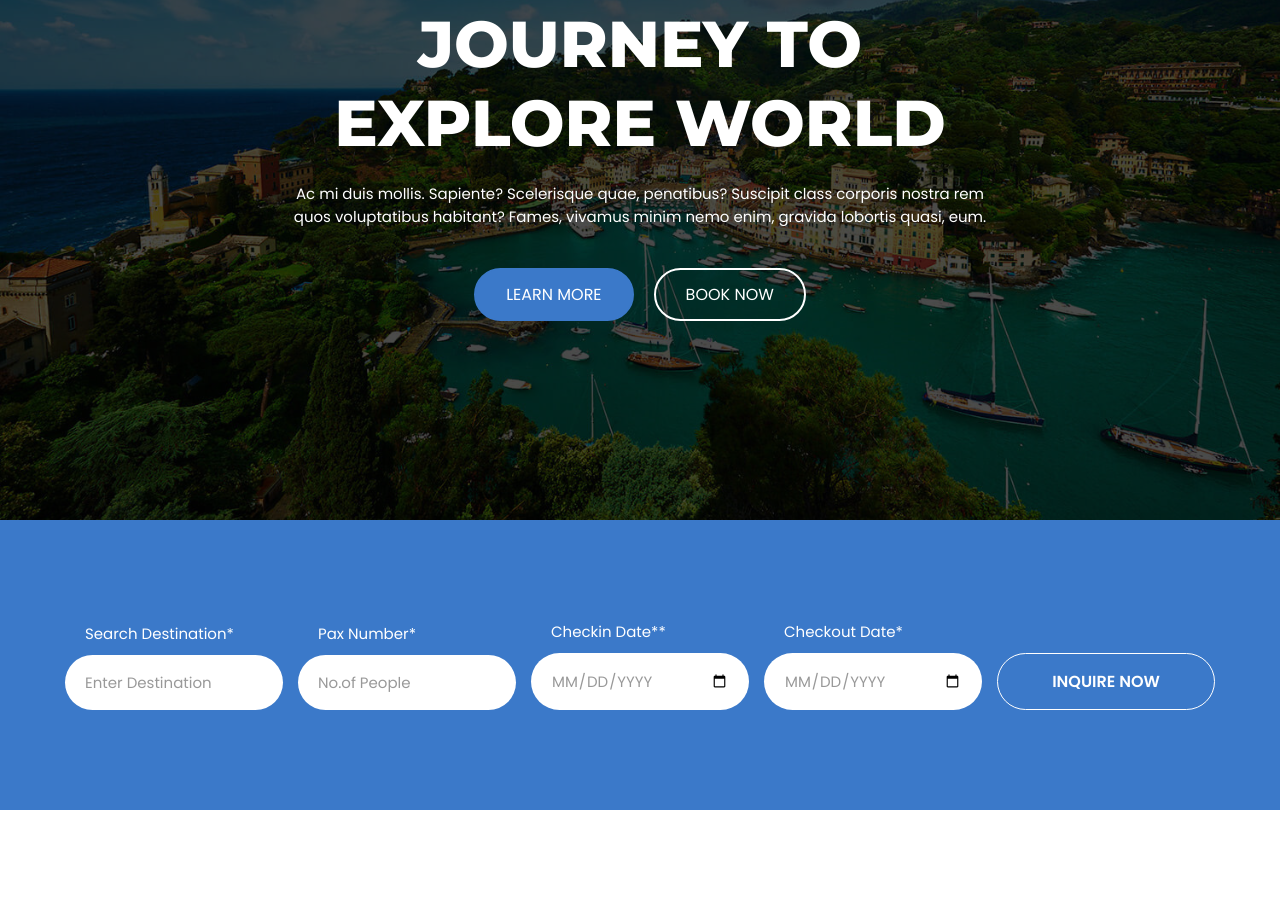
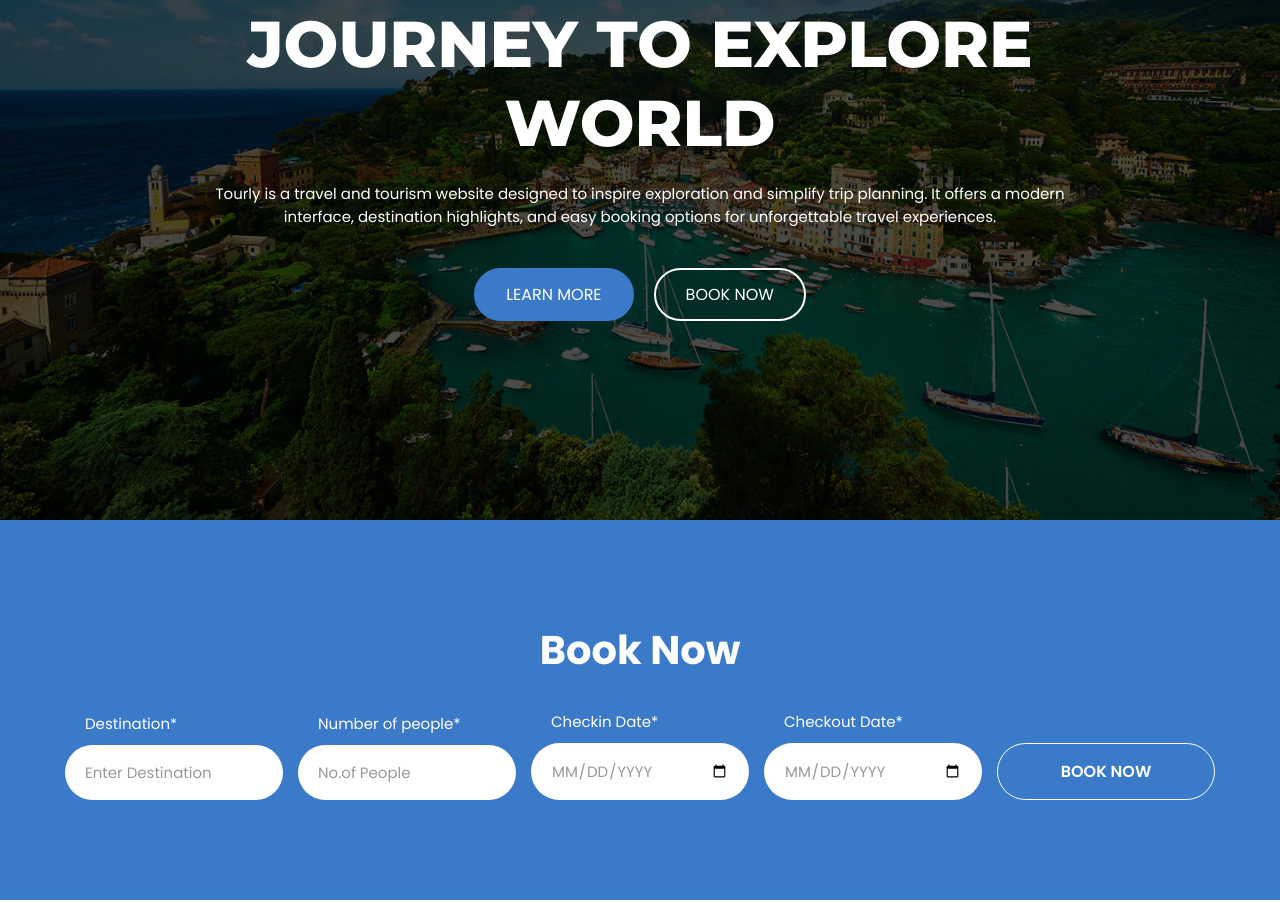
Before and after one commit to milan-petkovski/Tourly, a plain HTML site: page index.html in a window 1280 px wide. Shown: the part 280-1183 px from the top of the page. Drawn offline with nearby package versions, Linux system fonts and the light colour scheme.

Commit message:
Header, hero, book section add

```diff
--- a/index.html
+++ b/index.html
@@ -71,11 +71,9 @@
       <button class="nav-close-btn" aria-label="Close Menu" data-nav-close-btn>
         <ion-icon name="close-outline"></ion-icon>
       </button>
-
     </div>
 
     <ul class="navbar-list">
-
       <li>
         <a href="#home" class="navbar-link" data-nav-link>home</a>
       </li>
@@ -99,91 +97,57 @@
       <li>
         <a href="#contact" class="navbar-link" data-nav-link>contact us</a>
       </li>
-
     </ul>
-
     </nav>
 
-        <button class="btn btn-primary">Book Now</button>
-
+    <a href="#book"><button class="btn btn-primary">Book Now</button></a>
   </div>
   </div>
-
 </header>
-
-
-
-
 
 <main>
 <article>
 
-      <!--
-        - #HERO
-      -->
-
 <section class="hero" id="home">
   <div class="container">
-
     <h2 class="h1 hero-title">Journey to explore world</h2>
-
-          <p class="hero-text">
-            Ac mi duis mollis. Sapiente? Scelerisque quae, penatibus? Suscipit class corporis nostra rem quos
-            voluptatibus habitant?
-            Fames, vivamus minim nemo enim, gravida lobortis quasi, eum.
+    <p class="hero-text">Tourly is a travel and tourism website designed to inspire exploration and simplify trip planning. It offers a modern interface, destination highlights, and easy booking options for unforgettable travel experiences.
     </p>
 
     <div class="btn-group">
-            <button class="btn btn-primary">Learn more</button>
-
-            <button class="btn btn-secondary">Book now</button>
+      <a href="#package"><button class="btn btn-primary">Learn more</button></a>
+      <a href="#book"><button class="btn btn-secondary">Book now</button></a>
     </div>
-
   </div>
 </section>
 
-
-
-
-
-      <!--
-        - #TOUR SEARCH
-      -->
-
-      <section class="tour-search">
+<section class="tour-search" id="book">
   <div class="container">
-
+    <h1>Book Now</h1>
     <form action="" class="tour-search-form">
-
+      <!--Destination-->
       <div class="input-wrapper">
-              <label for="destination" class="input-label">Search Destination*</label>
-
-              <input type="text" name="destination" id="destination" required placeholder="Enter Destination"
-                class="input-field">
+        <label for="destination" class="input-label">Destination*</label>
+        <input type="text" name="destination" id="destination" required placeholder="Enter Destination" class="input-field">
       </div>
-
+      <!--  People   -->
       <div class="input-wrapper">
-              <label for="people" class="input-label">Pax Number*</label>
-
+        <label for="people" class="input-label">Number of people*</label>
         <input type="number" name="people" id="people" required placeholder="No.of People" class="input-field">
       </div>
-
+      <!-- Check in  -->
       <div class="input-wrapper">
-              <label for="checkin" class="input-label">Checkin Date**</label>
-
+        <label for="checkin" class="input-label">Checkin Date*</label>
         <input type="date" name="checkin" id="checkin" required class="input-field">
       </div>
-
+      <!-- Check out -->
       <div class="input-wrapper">
         <label for="checkout" class="input-label">Checkout Date*</label>
-
         <input type="date" name="checkout" id="checkout" required class="input-field">
       </div>
 
-            <button type="submit" class="btn btn-secondary">Inquire now</button>
-
+      <button type="submit" class="btn btn-secondary">Book now</button>
     </form>
-
   </div>
 </section>
 
--- a/style.css
+++ b/style.css
@@ -386,9 +386,14 @@ body { background: var(--white); }
   min-height: 600px;
   text-align: center;
   padding-top: 125px;
+  height: 100vh;
 }
-
-.hero-title { margin-bottom: 20px; }
+.hero .container{
+  min-width: 900px;
+}
+.hero-title {
+  margin-bottom: 20px;
+}
 
 .hero-text {
   color: var(--white);
@@ -422,6 +427,12 @@ body { background: var(--white); }
   font-size: var(--fs-4);
   margin-left: 20px;
   margin-bottom: 10px;
+}
+.tour-search h1{
+  font-size: 40px;
+  color: #fff;
+  text-align: center;
+  margin-bottom: 30px;
 }
 
 .tour-search-form .input-field {
```
Also changed, not shown: 1 other file. Lines whose indentation alone changed are shown as unchanged.
